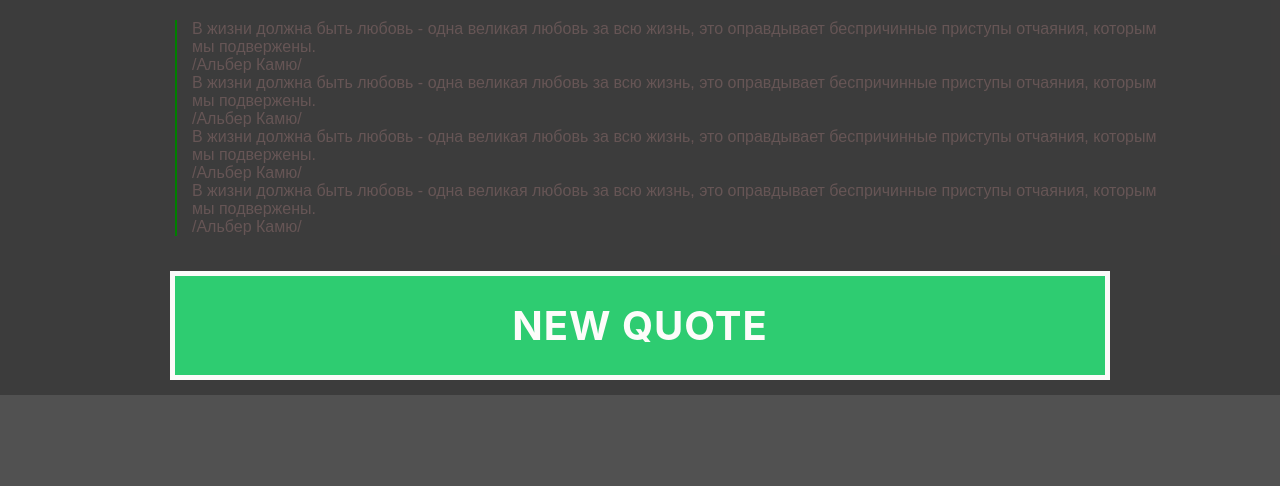
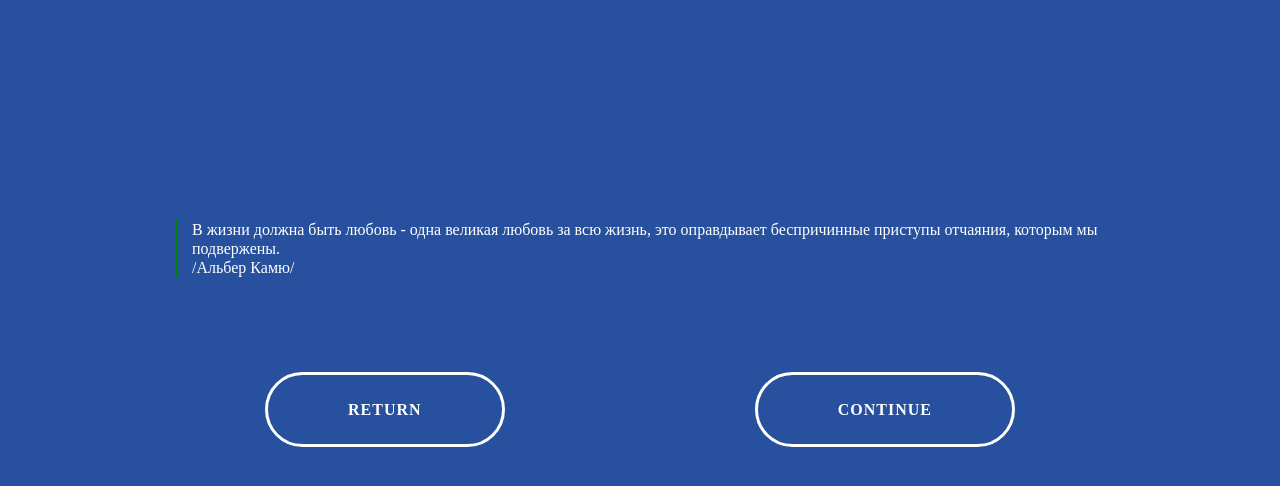
Before and after one commit to vinosgrayapple/quotes-cc, a website: page index.html in a window 1280 px wide. Drawn offline with Linux system fonts and the light colour scheme.

Commit message:
add 2 button

```diff
--- a/css/style.css
+++ b/css/style.css
@@ -4,22 +4,46 @@
 	margin: 0;
 	box-sizing: inherit;
 }
-
-
+@font-face {
+	font-family: 'icomoon';
+	src:url('../fonts/icomoon/icomoon.eot');
+	src:url('../fonts/icomoon/icomoon.eot?#iefix') format('embedded-opentype'),
+		url('../fonts/icomoon/icomoon.woff') format('woff'),
+		url('../fonts/icomoon/icomoon.ttf') format('truetype'),
+		url('../fonts/icomoon/icomoon.svg#icomoon') format('svg');
+	font-weight: normal;
+	font-style: normal;
+}
+/* Pseudo elements for icons */
+.btn:before,
+.icon-heart:after,
+.icon-star:after,
+.icon-plus:after,
+.icon-file:before {
+	font-family: 'icomoon';
+	speak: none;
+	font-style: normal;
+	font-weight: normal;
+	font-variant: normal;
+	text-transform: none;
+	line-height: 1;
+	position: relative;
+	-webkit-font-smoothing: antialiased;
+}
 
 
 html,body
 {
 	color: #fdfcfa;
-	background: rgba(58, 57, 57, 0.877);
+	background:#27509e;
+	font-family: icomoon;
 }
 
 
 #app
 {
 	width: 1000px;
-	margin: 0 auto;
-	// height: 100%;
+	margin: 200px auto;
 	display: flex;
 	flex-direction: column;
 }
@@ -28,9 +52,10 @@ html,body
 {
 	display: block;
 	width: 100%;
-	// border: 1px solid lightgreen;
 	padding: 20px 35px;
-	font-family: sans-serif;
+	font-family: icomoon;
+	font-weight: 300;
+	color: white;
 
 }
 span
@@ -38,14 +63,18 @@ span
 	display: block;
 	border-left: 2px solid green;
 	padding-left: 15px;
-	color: #655;
 }
-
+.flex-container {
+	display: flex;
+	flex-wrap: wrap;
+	justify-content: space-around;
+	margin-top: 60px;
+  }
 
 .btn {
 	border: none;
-	font-family: -apple-system, BlinkMacSystemFont, 'Segoe UI', Roboto, Oxygen, Ubuntu, Cantarell, 'Open Sans', 'Helvetica Neue', sans-serif, sans-serif;
-	font-size: 40px;
+	font-family: inherit;
+	font-size: inherit;
 	color: inherit;
 	background: none;
 	cursor: pointer;
@@ -70,6 +99,93 @@ span
 	-moz-transition: all 0.3s;
 	transition: all 0.3s;
 }
+
+/* Pseudo elements for icons */
+.btn:before,
+.icon-heart:after,
+.icon-star:after,
+.icon-plus:after,
+.icon-file:before {
+	font-family: 'icomoon';
+	speak: none;
+	font-style: normal;
+	font-weight: normal;
+	font-variant: normal;
+	text-transform: none;
+	line-height: 1;
+	position: relative;
+	-webkit-font-smoothing: antialiased;
+}
+/* Button 4 */
+.btn-4 {
+	border-radius: 50px;
+	border: 3px solid #fff;
+	color: #fff;
+	overflow: hidden;
+}
+
+.btn-4:active {
+	border-color: hsla(137, 6%, 24%, 0.418);
+	color: #17954c;
+}
+
+.btn-4:hover {
+	/* background:  #24b662; */
+	/* background: inherit; */
+	/* z-index: -5; */
+}
+
+.btn-4:before {
+	position: absolute;
+	height: 100%;
+	font-size: 125%;
+	line-height: 3.5;
+	color: #fff;
+	-webkit-transition: all 0.3s;
+	-moz-transition: all 0.3s;
+	transition: all 0.3s;
+}
+
+.btn-4:active:before {
+	color: #17954c;
+}
+.icon-arrow-right:before {
+	content: "\e00d";
+}
+
+.icon-arrow-left:before {
+	content: "\e003";
+}
+
+/* Button 4cl */
+.btn-4cl:before {
+	left: 30%;
+	opacity: 0;
+	top: 0;
+}
+
+.btn-4cl:hover:before {
+	left: 15%;
+	opacity: 1;
+}
+/* Button 4cr */
+.btn-4cr:before {
+	left: 60%;
+	opacity: 0;
+	top: 0;
+}
+
+.btn-4cr:hover:before {
+	left: 79%;
+	opacity: 1;
+}
+
+
+
+
+
+
+
 
 button[class*="color-"]
 {
--- a/index.html
+++ b/index.html
@@ -10,15 +10,15 @@
 		<div class="quote">
 			<span>
 				В жизни должна быть любовь - одна великая любовь за всю жизнь, это оправдывает беспричинные приступы отчаяния, которым мы подвержены.<br> /Альбер Камю/<br>
-				В жизни должна быть любовь - одна великая любовь за всю жизнь, это оправдывает беспричинные приступы отчаяния, которым мы подвержены.<br> /Альбер Камю/<br>
-				В жизни должна быть любовь - одна великая любовь за всю жизнь, это оправдывает беспричинные приступы отчаяния, которым мы подвержены.<br> /Альбер Камю/<br>
-				В жизни должна быть любовь - одна великая любовь за всю жизнь, это оправдывает беспричинные приступы отчаяния, которым мы подвержены.<br> /Альбер Камю/<br>
 
 			</span>
 		</div>
-		<button class="btn color-4">
-			New Quote
-		</button>
+		<div class="buttons">
+			<p class="flex-container">
+				<button class="btn btn-4 btn-4cl icon-arrow-left">Return</button>
+				<button class="btn btn-4 btn-4cr icon-arrow-right">Continue</button>
+			</p>
+		</div>
 	</div>
 
 	<script src="js/index.js"></script>
```
Also changed, not shown: fonts/codropsicons/codropsicons.svg (added), fonts/codropsicons/codropsicons.ttf (added), fonts/codropsicons/codropsicons.woff (added), fonts/icomoon/icomoon.svg (added), fonts/icomoon/icomoon.ttf (added), fonts/icomoon/icomoon.woff (added), 4 other files.
